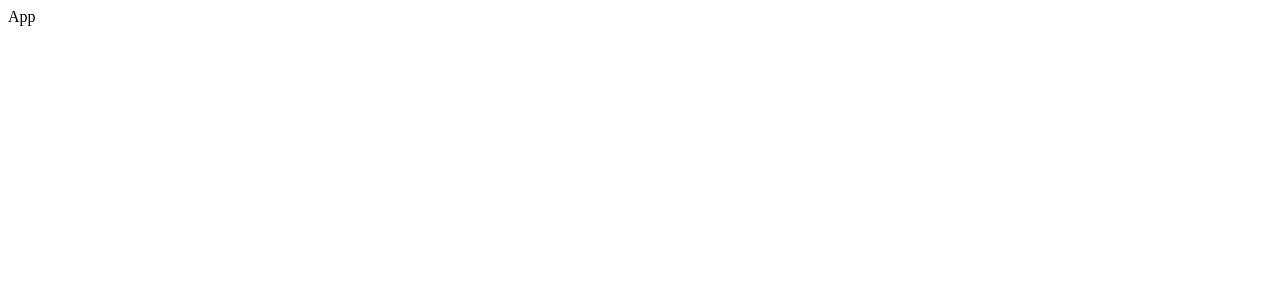
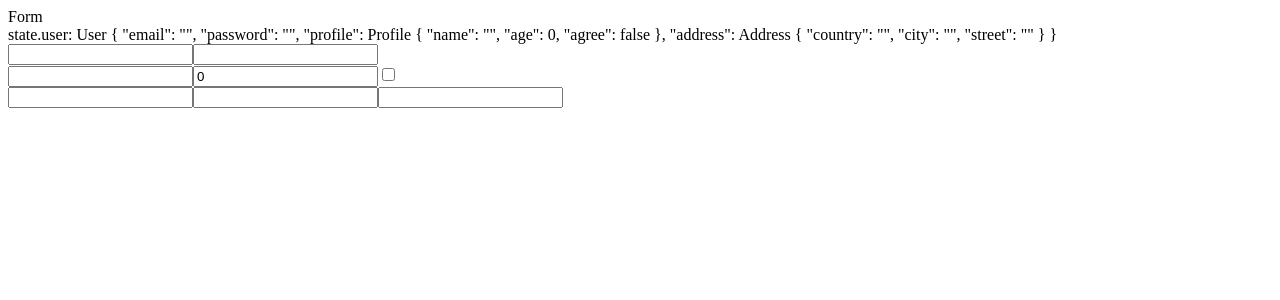
Before and after one commit to iliabylich/react-lens-forms, a React app: page / in a window 1280 px wide. Shown: the top 300 px of the page. Built offline with nearby package versions, Linux system fonts and the light colour scheme.

Commit message:
Initial implementation without lenses.

```diff
--- a/package.json
+++ b/package.json
@@ -17,6 +17,7 @@
     "webpack-dev-server": "^1.15.0"
   },
   "dependencies": {
+    "immutable": "^3.8.2",
     "react": "^15.3.2",
     "react-dom": "^15.3.2",
     "react-router": "^4.2.0",
--- /dev/null
+++ b/src/components/AddressFields.jsx
@@ -0,0 +1,19 @@
+import React from 'react';
+
+import TextInput from '../inputs/TextInput.jsx';
+
+class AddressFields extends React.Component {
+  render() {
+    const { value, onChange } = this.props;
+
+    return (
+      <div>
+        <TextInput value={value.get('country')} onChange={onChange} name="country" />
+        <TextInput value={value.get('city')}    onChange={onChange} name="city" />
+        <TextInput value={value.get('street')}  onChange={onChange} name="street" />
+      </div>
+    );
+  }
+}
+
+export default AddressFields;
--- /dev/null
+++ b/src/components/Form.jsx
@@ -0,0 +1,68 @@
+import React from 'react';
+
+import User from '../models/User.js';
+
+import TextInput from '../inputs/TextInput.jsx';
+import PasswordInput from '../inputs/PasswordInput.jsx';
+import ProfileFields from './ProfileFields.jsx';
+import AddressFields from './AddressFields.jsx';
+
+class Form extends React.Component {
+  constructor(props, context) {
+    super(props, context);
+
+    this.state = {
+      user: new User()
+    };
+
+    this.onChange = this.onChange.bind(this);
+  }
+
+  onChange(event) {
+    let { user }  = this.state;
+    const attributeName = event.target.name;
+
+    switch(attributeName) {
+      case 'email':
+      case 'password':
+        user = user.set(attributeName, event.target.value);
+        break;
+      case 'name':
+        user = user.setIn(['profile', attributeName], event.target.value);
+        break;
+      case 'age':
+        user = user.setIn(['profile', attributeName], parseInt(event.target.value, 10));
+        break;
+      case 'agree':
+        user = user.setIn(['profile', attributeName], event.target.checked);
+        break;
+      case 'country':
+      case 'city':
+      case 'street':
+        user = user.setIn(['address', attributeName], event.target.value);
+        break;
+      default:
+        throw new Error(`Unsupported attribute ${attributeName}`);
+    }
+
+    this.setState({ user });
+  }
+
+  render() {
+    const { user } = this.state;
+
+    return (
+      <div className="form">
+        <div>state.user: {user.toString()}</div>
+
+        <TextInput     value={user.get('email')}    onChange={this.onChange} name="email" />
+        <PasswordInput value={user.get('password')} onChange={this.onChange} name="password" />
+
+        <ProfileFields value={user.get('profile')}  onChange={this.onChange} />
+        <AddressFields value={user.get('address')}  onChange={this.onChange} />
+      </div>
+    );
+  }
+}
+
+export default Form;
--- /dev/null
+++ b/src/components/ProfileFields.jsx
@@ -0,0 +1,20 @@
+import React from 'react';
+
+import TextInput from '../inputs/TextInput.jsx';
+import Checkbox from '../inputs/Checkbox.jsx';
+
+class ProfileFields extends React.Component {
+  render() {
+    const { value, onChange } = this.props;
+
+    return (
+      <div>
+        <TextInput value={value.get('name')}  onChange={onChange} name="name" />
+        <TextInput value={value.get('age')}   onChange={onChange} name="age" />
+        <Checkbox  value={value.get('agree')} onChange={onChange} name="agree" />
+      </div>
+    );
+  }
+}
+
+export default ProfileFields;
--- a/src/index.jsx
+++ b/src/index.jsx
@@ -1,10 +1,14 @@
-import React, { PropTypes } from 'react';
+import React from 'react';
 import ReactDOM from 'react-dom';
+import Form from './components/Form.jsx';
 
 class App extends React.Component {
   render() {
     return (
-      <div>App</div>
+      <div>
+        <div>Form</div>
+        <Form />
+      </div>
     );
   }
 }
--- /dev/null
+++ b/src/inputs/Checkbox.jsx
@@ -0,0 +1,13 @@
+import React from 'react';
+
+class Checkbox extends React.Component {
+  render() {
+    const { value, onChange, name } = this.props;
+
+    return (
+      <input type="checkbox" checked={value} onChange={onChange} name={name} />
+    );
+  }
+}
+
+export default Checkbox;
--- /dev/null
+++ b/src/inputs/PasswordInput.jsx
@@ -0,0 +1,13 @@
+import React from 'react';
+
+class PasswordField extends React.Component {
+  render() {
+    const { value, onChange, name } = this.props;
+
+    return (
+      <input type="password" value={value} onChange={onChange} name={name} />
+    );
+  }
+}
+
+export default PasswordField;
--- /dev/null
+++ b/src/inputs/TextInput.jsx
@@ -0,0 +1,13 @@
+import React from 'react';
+
+class TextInput extends React.Component {
+  render() {
+    const { value, onChange, name } = this.props;
+
+    return (
+      <input type="text" value={value} onChange={onChange} name={name} />
+    );
+  }
+}
+
+export default TextInput;
--- /dev/null
+++ b/src/models/Address.js
@@ -0,0 +1,13 @@
+import { Record } from 'immutable';
+
+const addressDefaults = {
+  country: '',
+  city: '',
+  street: ''
+};
+
+class Address extends Record(addressDefaults) {
+
+}
+
+export default Address;
--- /dev/null
+++ b/src/models/Profile.js
@@ -0,0 +1,13 @@
+import { Record } from 'immutable';
+
+const profileDefaults = {
+  name: '',
+  age: 0,
+  agree: false
+};
+
+class Profile extends Record(profileDefaults) {
+
+}
+
+export default Profile;
--- /dev/null
+++ b/src/models/User.js
@@ -0,0 +1,17 @@
+import { Record } from 'immutable';
+
+import Profile from './Profile.js';
+import Address from './Address.js';
+
+const userDefaults = {
+  email: '',
+  password: '',
+  profile: new Profile(),
+  address: new Address()
+};
+
+class User extends Record(userDefaults) {
+
+}
+
+export default User
```
